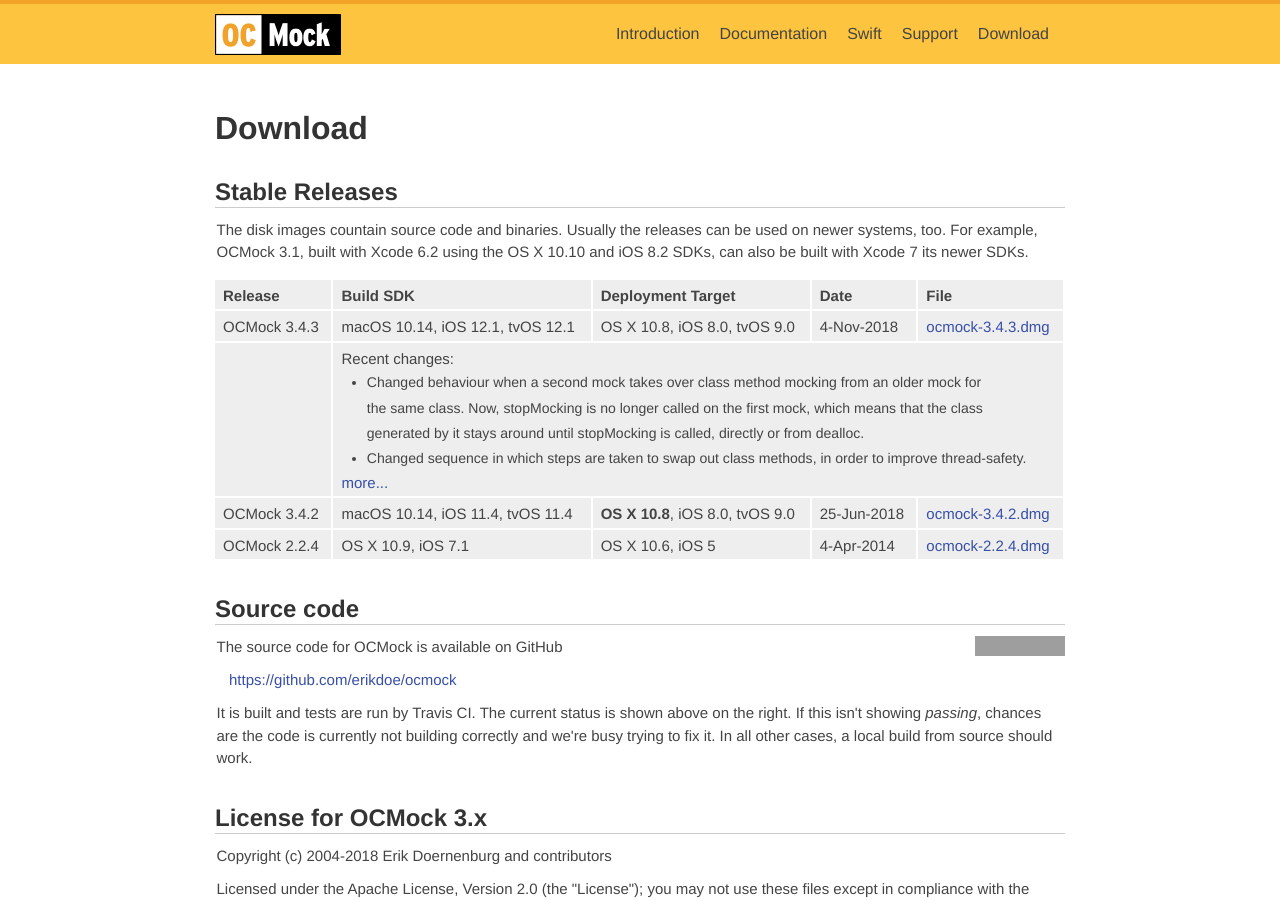
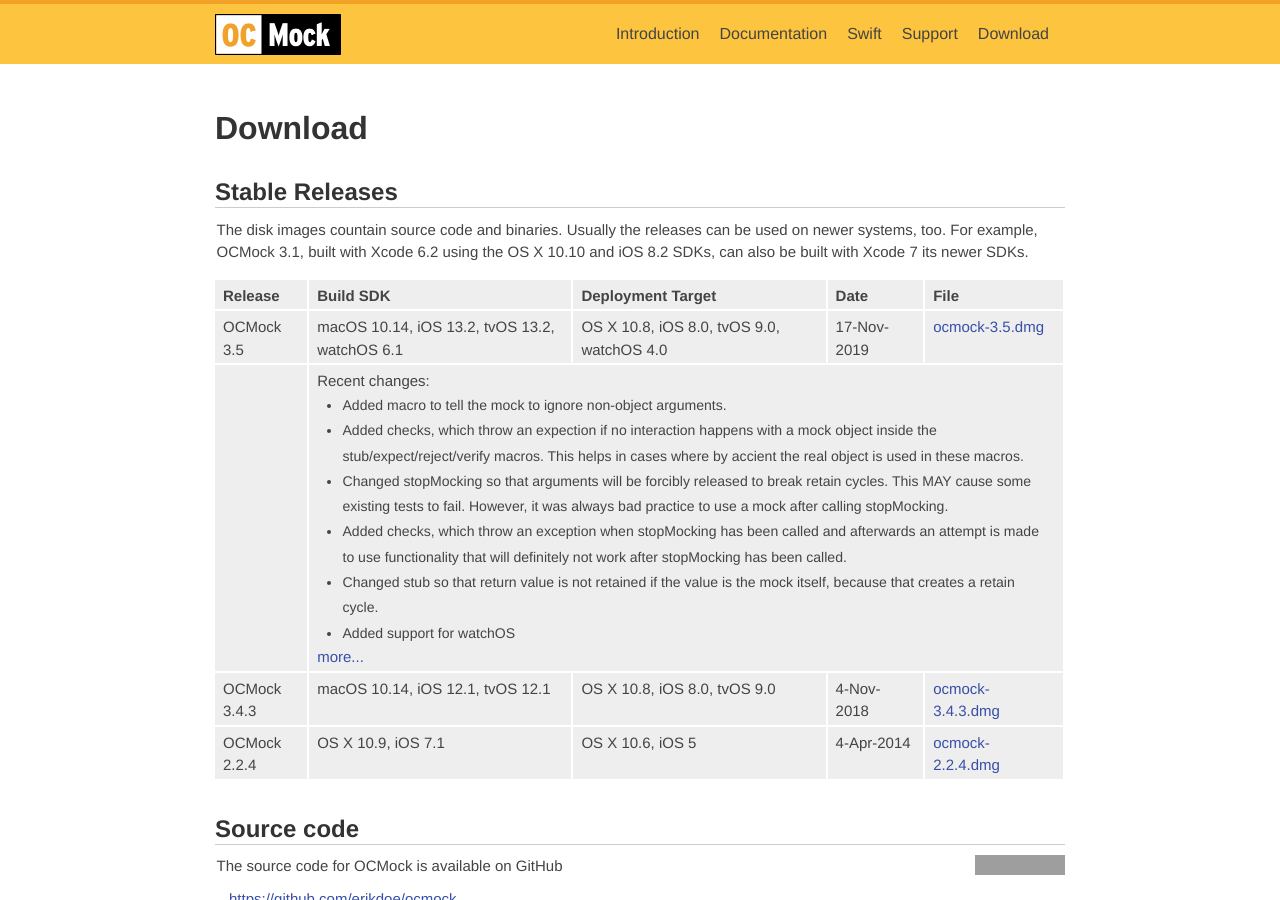
Before and after one commit to erikdoe/ocmock, a Jekyll site: the page built from download.html, in a window 1280 px wide and 900 px high. Built offline with Jekyll 4.4.1, drawn with Linux system fonts in a browser that asks for light colours; comment, search, counter and statistics services are not loaded; grey boxes are pictures that could not be loaded.

Commit message:
Updated for 3.5 release.

```diff
--- a/download.html
+++ b/download.html
@@ -21,33 +21,40 @@ published: true
 		<th>File</th>
 	</tr>
 	<tr>
-		<td>OCMock 3.4.3</td>
-		<td>macOS 10.14, iOS 12.1, tvOS 12.1</td>
-		<td>OS X 10.8, iOS 8.0, tvOS 9.0</td>
-		<td>4-Nov-2018</td>
-		<td><a href="https://github.com/erikdoe/ocmock/releases/download/v3.4.3/ocmock-3.4.3.dmg">ocmock-3.4.3.dmg</a></td>
+		<td>OCMock 3.5</td>
+		<td>macOS 10.14, iOS 13.2, tvOS 13.2, watchOS 6.1</td>
+		<td>OS X 10.8, iOS 8.0, tvOS 9.0, watchOS 4.0</td>
+		<td>17-Nov-2019</td>
+		<td><a href="https://github.com/erikdoe/ocmock/releases/download/v3.5/ocmock-3.5.dmg">ocmock-3.5.dmg</a></td>
 	</tr>
 	<tr>
 		<td></td>
 		<td colspan="4">
 			Recent changes:
 			<ul>
-				<li>Changed behaviour when a second mock takes over class method mocking from
-					an older mock for<br> the same class. Now, stopMocking is no longer called on
-					the first mock, which means that the class<br> generated by it stays around
-					until stopMocking is called, directly or from dealloc.
-				<li>Changed sequence in which steps are taken to swap out class methods, in
-					order to improve thread-safety.
+					<li>Added macro to tell the mock to ignore non-object arguments.
+					<li>Added checks, which throw an expection if no interaction happens with a
+						mock object inside the stub/expect/reject/verify macros. This helps in cases
+						where by accient the real object is used in these macros.
+					<li>Changed stopMocking so that arguments will be forcibly released to break
+						retain cycles. This MAY cause some existing tests to fail. However, it
+						was always bad practice to use a mock after calling stopMocking.
+					<li>Added checks, which throw an exception when stopMocking has been called
+						and afterwards an attempt is made to use functionality that will definitely
+						not work after stopMocking has been called.
+					<li>Changed stub so that return value is not retained if the value is the mock
+						itself, because that creates a retain cycle.
+					<li>Added support for watchOS
 			</ul>
 			<a href="https://github.com/erikdoe/ocmock/blob/master/Source/Changes.txt">more...</a>
 		</td>
 	</tr>
 	<tr>
-		<td>OCMock 3.4.2</td>
-		<td>macOS 10.14, iOS 11.4, tvOS 11.4</td>
-		<td><b>OS X 10.8</b>, iOS 8.0, tvOS 9.0</td>
-		<td>25-Jun-2018</td>
-		<td><a href="https://github.com/erikdoe/ocmock/releases/download/v3.4.2/ocmock-3.4.2.dmg">ocmock-3.4.2.dmg</a></td>
+		<td>OCMock 3.4.3</td>
+		<td>macOS 10.14, iOS 12.1, tvOS 12.1</td>
+		<td>OS X 10.8, iOS 8.0, tvOS 9.0</td>
+		<td>4-Nov-2018</td>
+		<td><a href="https://github.com/erikdoe/ocmock/releases/download/v3.4.3/ocmock-3.4.3.dmg">ocmock-3.4.3.dmg</a></td>
 	</tr>
 	<tr>
 		<td>OCMock 2.2.4</td>
```
Also changed, not shown: images/background.jpg.
